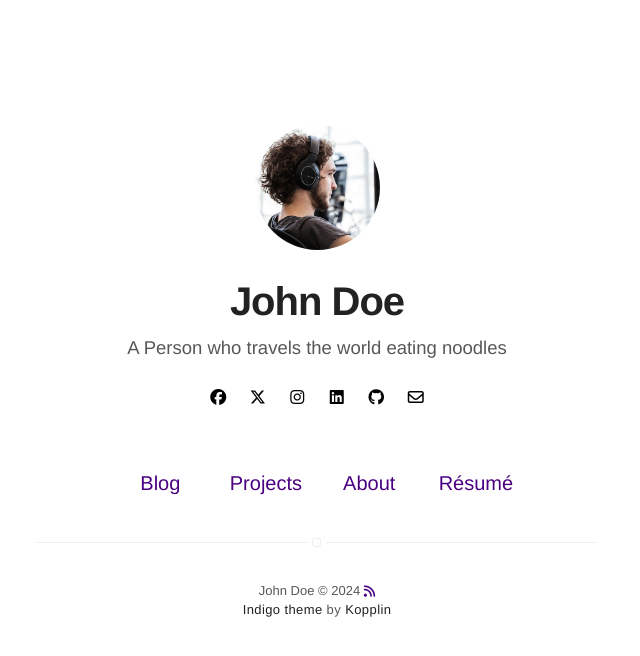
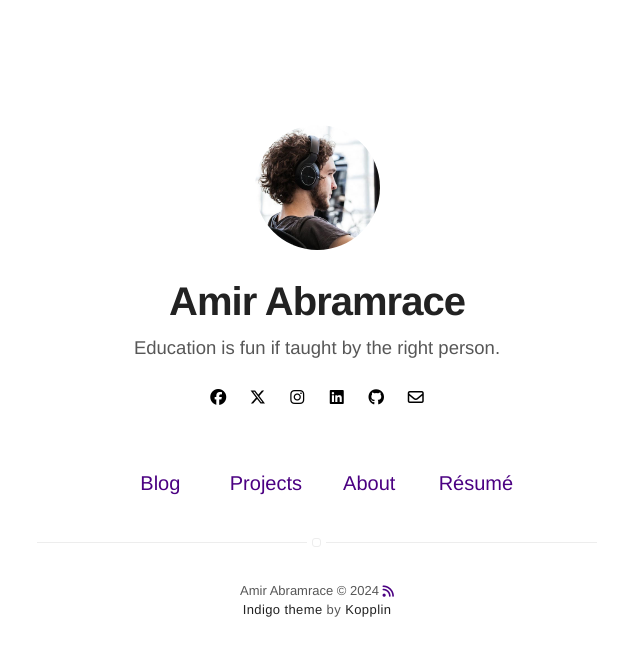
Before and after one commit to amirtronix/amirtronix.github.io, a Jekyll site: the page built from index.html, in a window 1280 px wide. Shown: the top 656 px of the page, without its empty margins (323-963 px from the left). Built offline with Jekyll 4.4.1, drawn with Linux system fonts in a browser that asks for light colours; nearby versions of some CDN libraries.

Commit message:
edit bio

```diff
--- a/_config.yml
+++ b/_config.yml
@@ -1,6 +1,6 @@
 # main text of home
-title: John Doe
-bio: A Person who travels the world eating noodles
+title: Amir Abramrace
+bio: Education is fun if taught by the right person.
 
 # twitter summary info
 description: A blog about technology and stuff related
```
